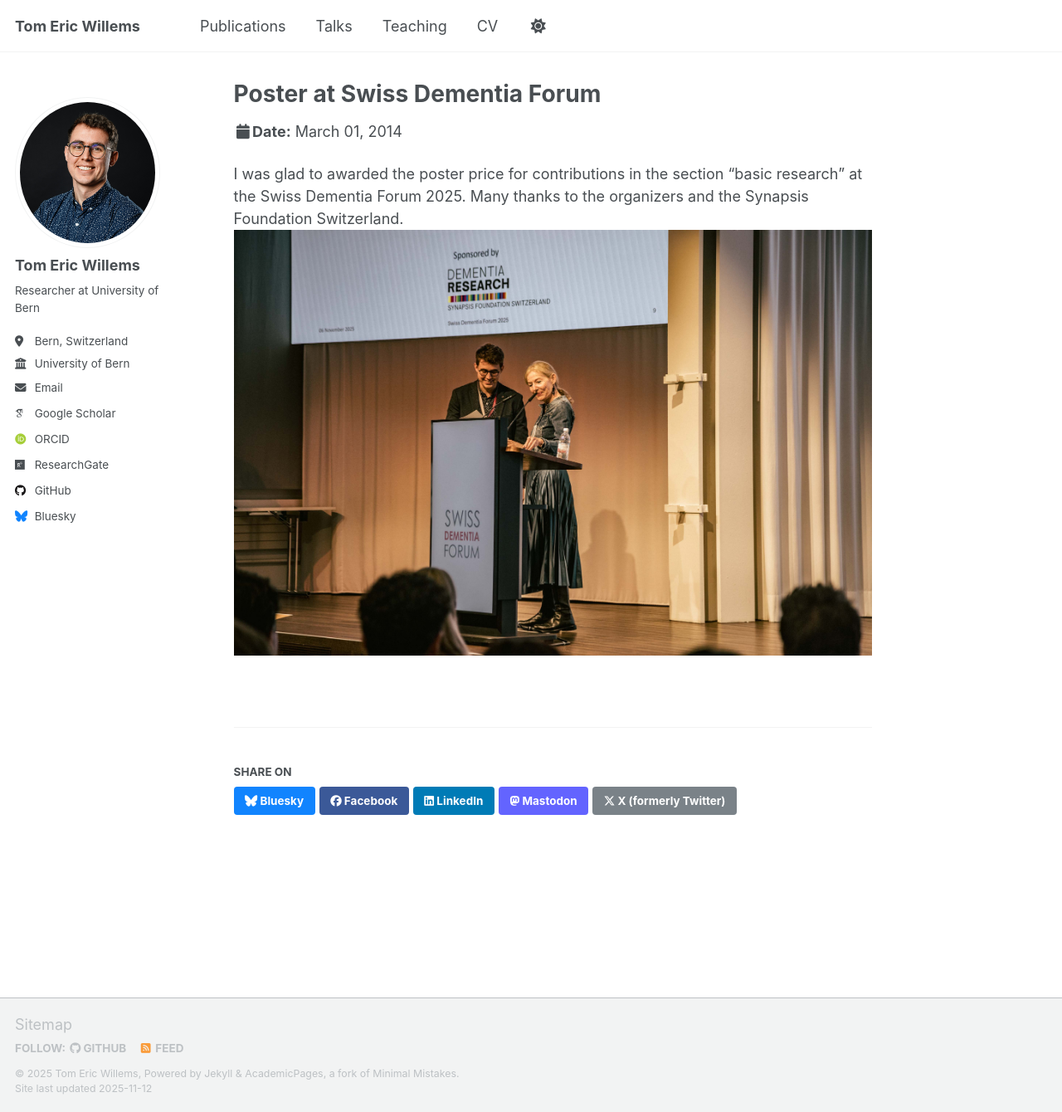
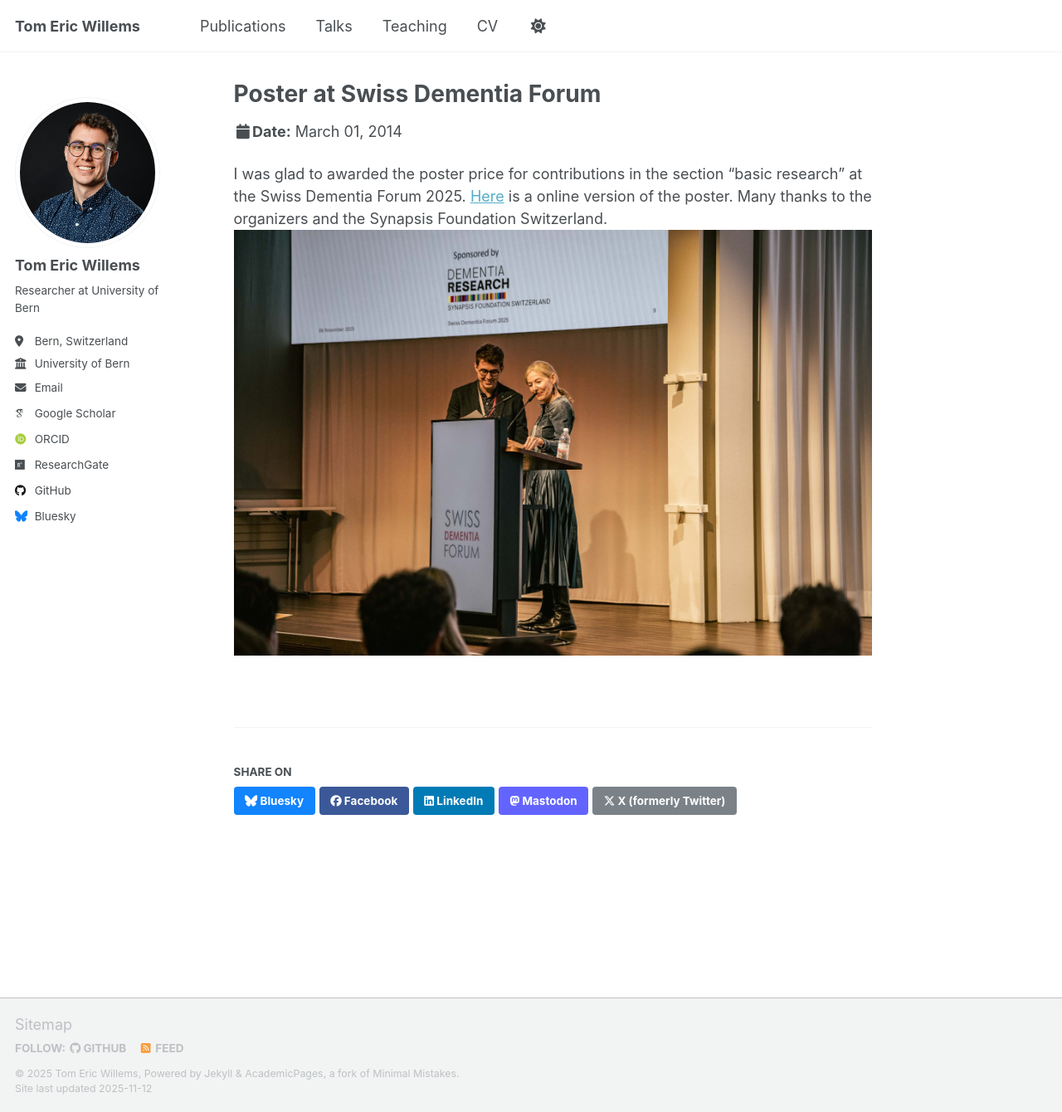
Before and after one commit to TomW92/TomW92.github.io, a Jekyll site: the page built from _talks/2025_11_07_poster.md, in a window 1280 px wide and 1340 px high. Shown: the whole window at 83% size. Built offline with Jekyll 4.4.1, drawn with Linux system fonts in a browser that asks for light colours; some web fonts are replaced; a script that is not in the unit is left out.

Commit message:
Update poster.md with online version link
Added a link to the online version of the poster.

```diff
--- a/_talks/2025_11_07_poster.md
+++ b/_talks/2025_11_07_poster.md
@@ -9,5 +9,6 @@ location: "Bern, Switzerland"
 ---
 
 I was glad to awarded the poster price for contributions in the section "basic research" at the Swiss Dementia Forum 2025.
+[Here](https://zenodo.org/records/17523686?token=eyJhbGciOiJIUzUxMiJ9.eyJpZCI6IjYwZmYwZGM1LWMyYWQtNDFmMS04MTVlLWIxZDUyMWJmYTJlZCIsImRhdGEiOnt9LCJyYW5kb20iOiJmOTAyZGRkZTBjNmViMjA0NzJkYTQ2YTE4Y2I0MjcyZSJ9.GB73ijpI8ibuqkH0RIRIxcrQ0mBZSBbFJkuqQcyNWFWWNAzSZgAf6FQEZQFyhWLHT9OAD4XT9quvC15EOJH_aw) is a online version of the poster.
 Many thanks to the organizers and the Synapsis Foundation Switzerland.
 ![image info](../images/swiss_dementia_forum2025.jpg)
```
